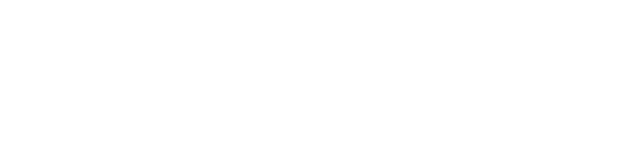
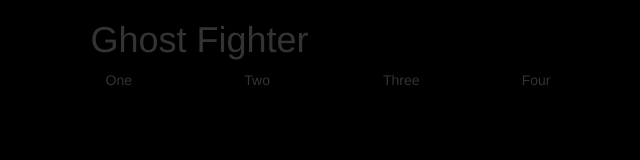
Before and after one commit to frankwichw/Week-4-Game, a plain HTML site: page index.html in a window 1280 px wide. Shown: the whole page, without its empty margins (272-912 px from the left). Drawn offline with nearby package versions, Linux system fonts and the light colour scheme.

Commit message:
Initial site files

```diff
--- a/assets/css/style.css
+++ b/assets/css/style.css
@@ -0,0 +1,3 @@
+body {
+	background-color: #000;
+}
--- a/index.html
+++ b/index.html
@@ -15,6 +15,29 @@
 </head>
 
 <body>
+	<div class='container'>
+		<div class='row'>
+			<div class='col-md-3 col-lg-3 col-xl-3'>
+			</div>
+			<div class='col-xs-12 col-sm-12 col-md-6 col-lg-6 col-xl-6'>
+				<h1>Ghost Fighter</h1>
+				<div class='col-md-3'>
+					One
+				</div>
+
+				<div class='col-md-3'>
+					Two
+				</div>
+
+				<div class='col-md-3'>
+					Three
+				</div>
+
+				<div class='col-md-3'>
+					Four
+				</div>
+			</div>
+	</div>
 </body>
 
 </html>
```
